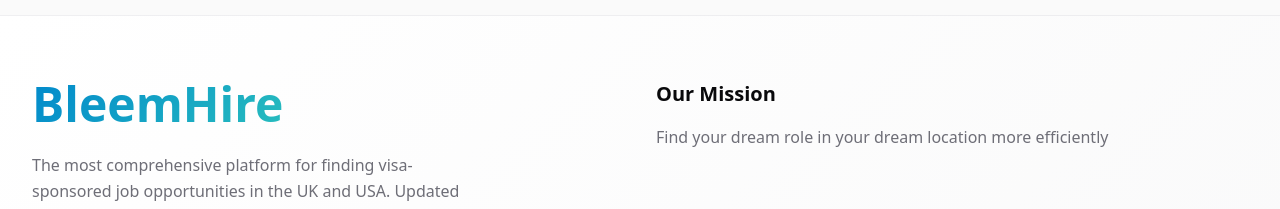
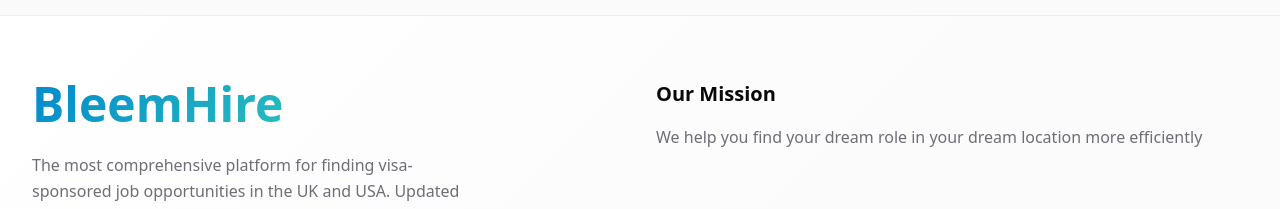
Before and after one commit to Isaacprogi/beem, a React (Vite) app: page /post-job in a window 1280 px wide. Shown: the part 1340-1549 px from the top of the page. Built offline with nearby package versions, Linux system fonts and the light colour scheme.

Commit message:
Update mission statement on homepage
Changed the mission statement on the homepage to "We help you find your dream role in your dream location more efficiently".
-edited src/pages/Home.tsx

```diff
--- a/src/components/Footer.tsx
+++ b/src/components/Footer.tsx
@@ -20,7 +20,7 @@ export const Footer = () => {
           <div>
             <h3 className="font-semibold mb-4 text-foreground text-xl">Our Mission</h3>
             <p className="text-muted-foreground leading-relaxed">
-              Find your dream role in your dream location more efficiently
+              We help you find your dream role in your dream location more efficiently
             </p>
           </div>
 
```
